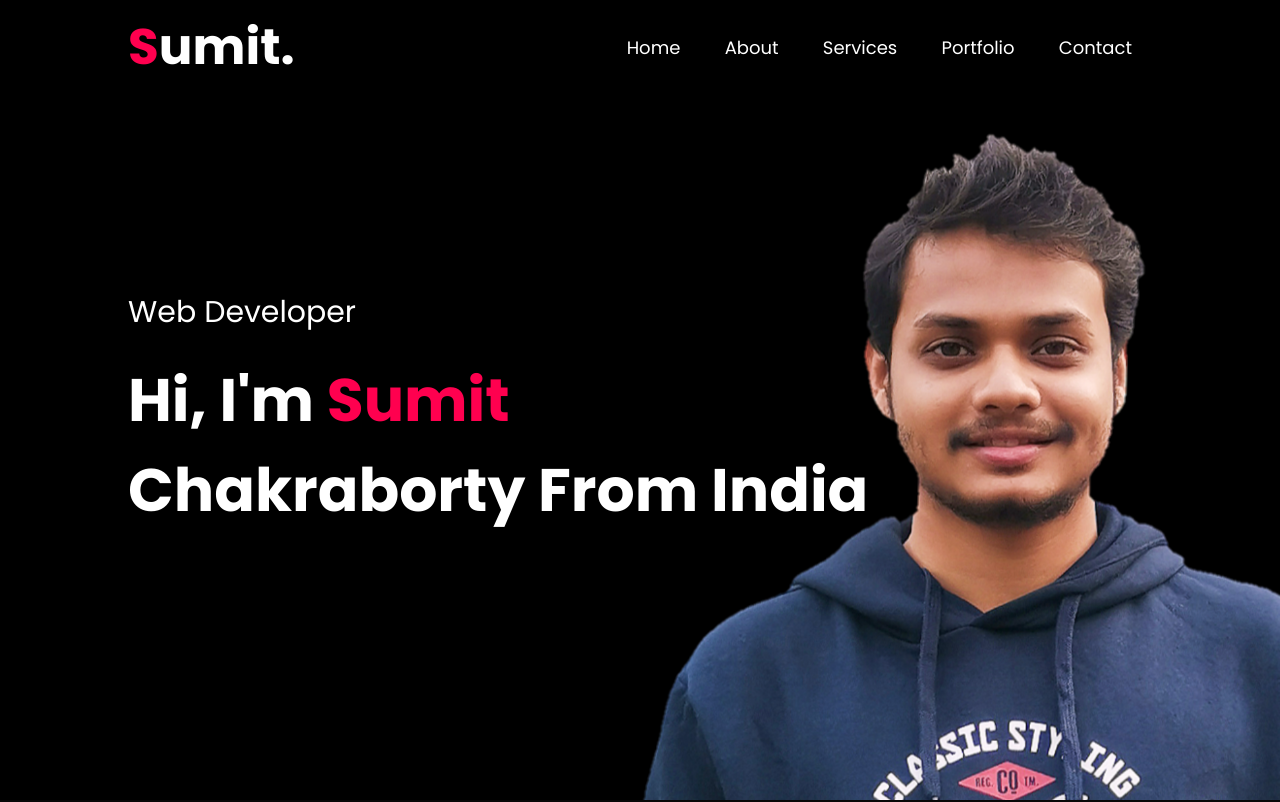
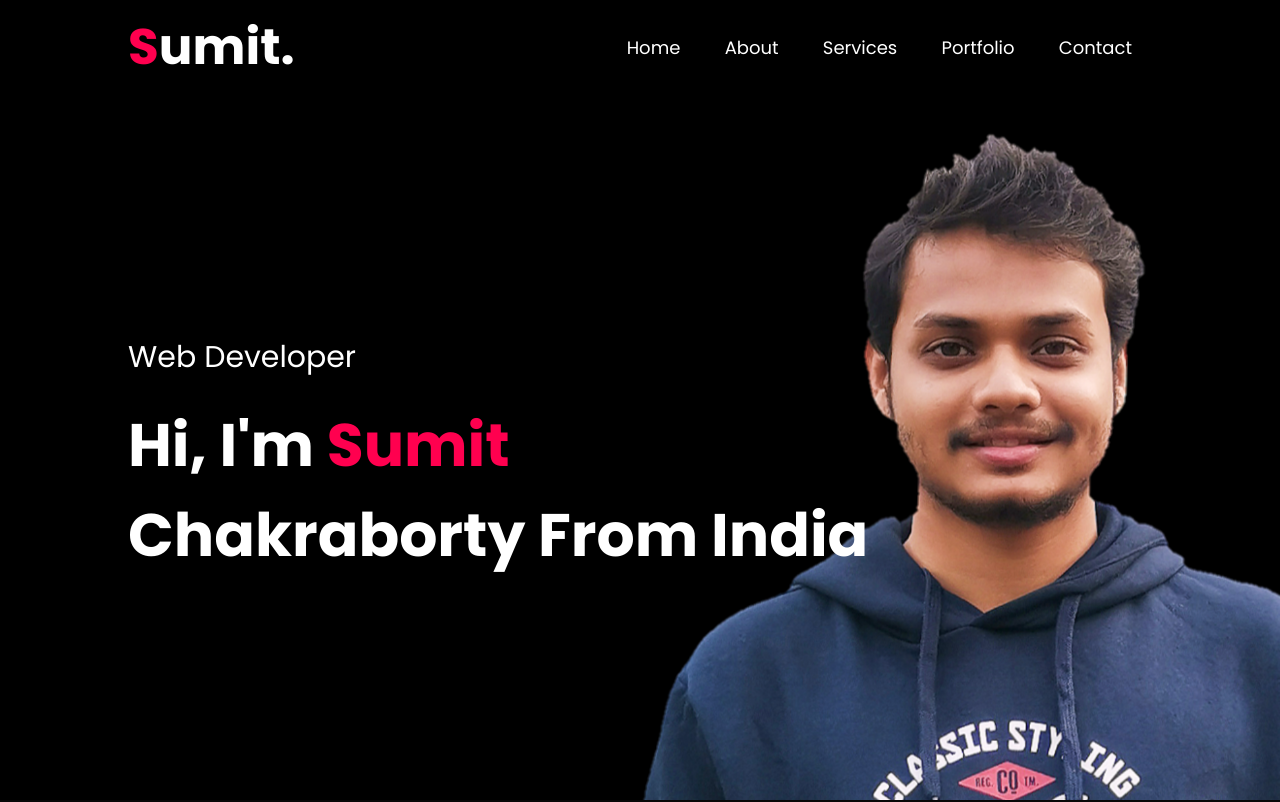
Before and after one commit to EmptyNode/portfolio-website, a plain HTML site: page index.html in a window 1280 px wide. Shown: the top 802 px of the page. Drawn offline with Linux system fonts and the light colour scheme.

Commit message:
Update index.html

```diff
--- a/index.html
+++ b/index.html
@@ -27,7 +27,7 @@
                 <i class="fa-solid fa-bars" onclick="openmenu()"></i>
             </nav>
             <div class="header-text">
-                <p>Web Developer</p>
+                <p><br> Web Developer</p>
                 <h1>Hi, I'm <span>Sumit<br></span>Chakraborty From India</h1>
             </div>
         </div>
```
